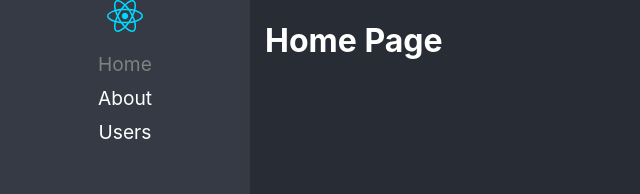
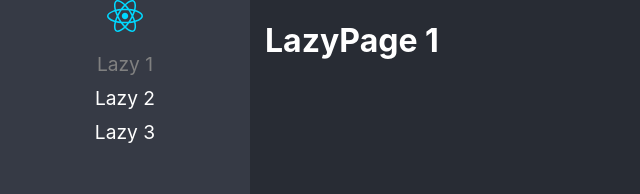
Before and after one commit to blackgoku-97/React-app, a React (Vite) app: page /lazy1 in a window 1280 px wide. Before the commit this address led to /home. Shown: the top 194 px of the page, without its empty margins (0-640 px from the left). Built offline with nearby package versions, Linux system fonts and the light colour scheme.

Commit message:
Lazy Agregado

```diff
--- /dev/null
+++ b/src/01-lazyload/pages/LazyPage1.tsx
@@ -0,0 +1,5 @@
+export const LazyPage1 = () => {
+  return (
+    <h1>LazyPage 1</h1>
+  )
+}
--- /dev/null
+++ b/src/01-lazyload/pages/LazyPage2.tsx
@@ -0,0 +1,5 @@
+export const LazyPage2 = () => {
+  return (
+    <h1>LazyPage 2</h1>
+  )
+}
--- /dev/null
+++ b/src/01-lazyload/pages/LazyPage3.tsx
@@ -0,0 +1,5 @@
+export const LazyPage3 = () => {
+  return (
+    <h1>LazyPage 3</h1>
+  )
+}
--- /dev/null
+++ b/src/01-lazyload/pages/index.ts
@@ -0,0 +1,3 @@
+export { LazyPage1 } from './LazyPage1';
+export { LazyPage2 } from './LazyPage2';
+export { LazyPage3 } from './LazyPage3';
--- a/src/routes/Navigation.tsx
+++ b/src/routes/Navigation.tsx
@@ -2,6 +2,8 @@
 import { Routes, Route, NavLink, Navigate } from 'react-router-dom';
 
 import logo from '../assets/react.svg';
+
+import { LazyPage1, LazyPage2, LazyPage3 } from '../01-lazyload/pages';
 
 export const Navigation = () => {
   return (
@@ -11,23 +13,23 @@
                 <img src={ logo } alt="React Logo" />
                 <ul>
                     <li>
-                        <NavLink to="/home" className={ ({ isActive }) => isActive ? 'nav-active' : '' }>Home</NavLink>
+                        <NavLink to="/lazy1" className={ ({ isActive }) => isActive ? 'nav-active' : '' }>Lazy 1</NavLink>
                     </li>
                     <li>
-                        <NavLink to="/about" className={ ({ isActive }) => isActive ? 'nav-active' : '' }>About</NavLink>
+                        <NavLink to="/lazy2" className={ ({ isActive }) => isActive ? 'nav-active' : '' }>Lazy 2</NavLink>
                     </li>
                     <li>
-                        <NavLink to="/users" className={ ({ isActive }) => isActive ? 'nav-active' : '' }>Users</NavLink>
+                        <NavLink to="/lazy3" className={ ({ isActive }) => isActive ? 'nav-active' : '' }>Lazy 3</NavLink>
                     </li>
                 </ul>
             </nav>
 
             <Routes>
-                <Route path='about' element={ <h1>About Page</h1> } />
-                <Route path='users' element={ <h1>Users Page</h1> } />
-                <Route path='/home' element={ <h1>Home Page</h1> } />
+                <Route path='lazy1' element={ <LazyPage1 /> } />
+                <Route path='lazy2' element={ <LazyPage2 /> } />
+                <Route path='lazy3' element={ <LazyPage3 /> } />
 
-                <Route path='/*' element={ <Navigate to="/home" replace /> } />
+                <Route path='/*' element={ <Navigate to="/lazy1" replace /> } />
             </Routes>
 
         </div>
```
